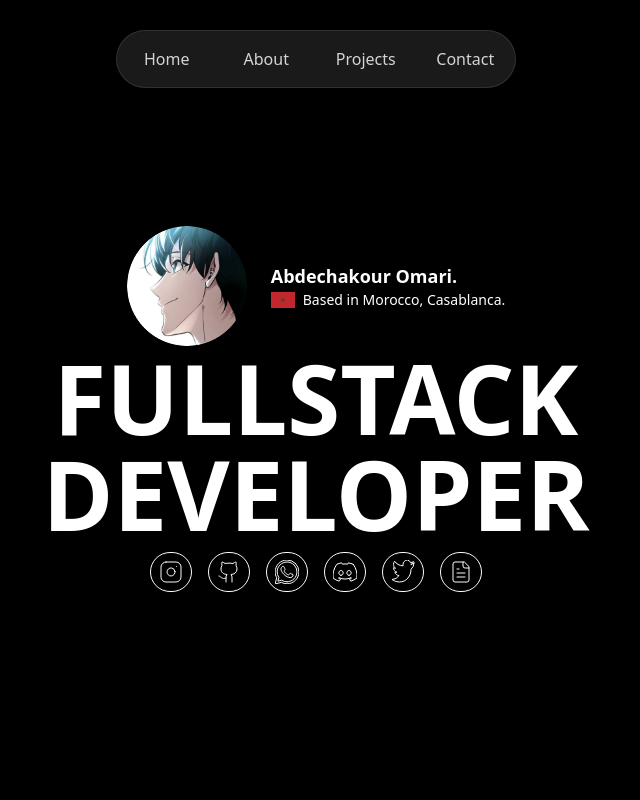
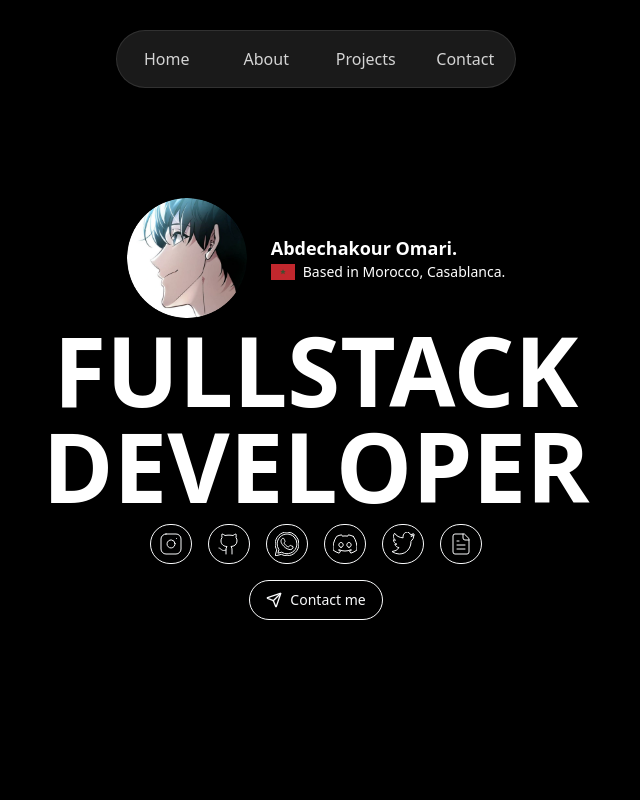
Before and after one commit to 4nglp/Potfolio, a Next.js app: page / in a window 1280 px wide. Shown: the top 800 px of the page, without its empty margins (324-964 px from the left). Built offline with nearby package versions, Linux system fonts and the light colour scheme.

Commit message:
added the contact button on main

```diff
--- a/src/components/Main.tsx
+++ b/src/components/Main.tsx
@@ -47,6 +47,29 @@ const Main = () => {
 
       <footer className="pb-8">
         <SocialLinks />
+        <div className="flex justify-center mt-4">
+          <a href="mailto:abdechakouromari@gmail.com">
+            <button className="flex items-center justify-center whitespace-nowrap text-sm font-medium ring-offset-background focus-visible:outline-none focus-visible:ring-2 focus-visible:ring-ring focus-visible:ring-offset-2 disabled:pointer-events-none disabled:opacity-50 border border-input h-10 px-4 py-2 relative group overflow-hidden bg-transparent text-gray-50 rounded-full hover:bg-transparent hover:text-gray-50 transition-transform duration-500 hover:scale-105">
+              <svg
+                xmlns="http://www.w3.org/2000/svg"
+                width="24"
+                height="24"
+                viewBox="0 0 24 24"
+                fill="none"
+                stroke="currentColor"
+                strokeWidth="2"
+                strokeLinecap="round"
+                strokeLinejoin="round"
+                className="lucide lucide-send mr-2 h-4 w-4"
+              >
+                <path d="M14.536 21.686a.5.5 0 0 0 .937-.024l6.5-19a.496.496 0 0 0-.635-.635l-19 6.5a.5.5 0 0 0-.024.937l7.93 3.18a2 2 0 0 1 1.112 1.11z"></path>
+                <path d="m21.854 2.147-10.94 10.939"></path>
+              </svg>
+              <span className="second-font">Contact me</span>
+              <div className="absolute inset-0 bg-gradient-to-r from-transparent via-white to-transparent opacity-30 transform -translate-x-full group-hover:translate-x-full transition duration-700"></div>
+            </button>
+          </a>
+        </div>
       </footer>
     </section>
   );
```
